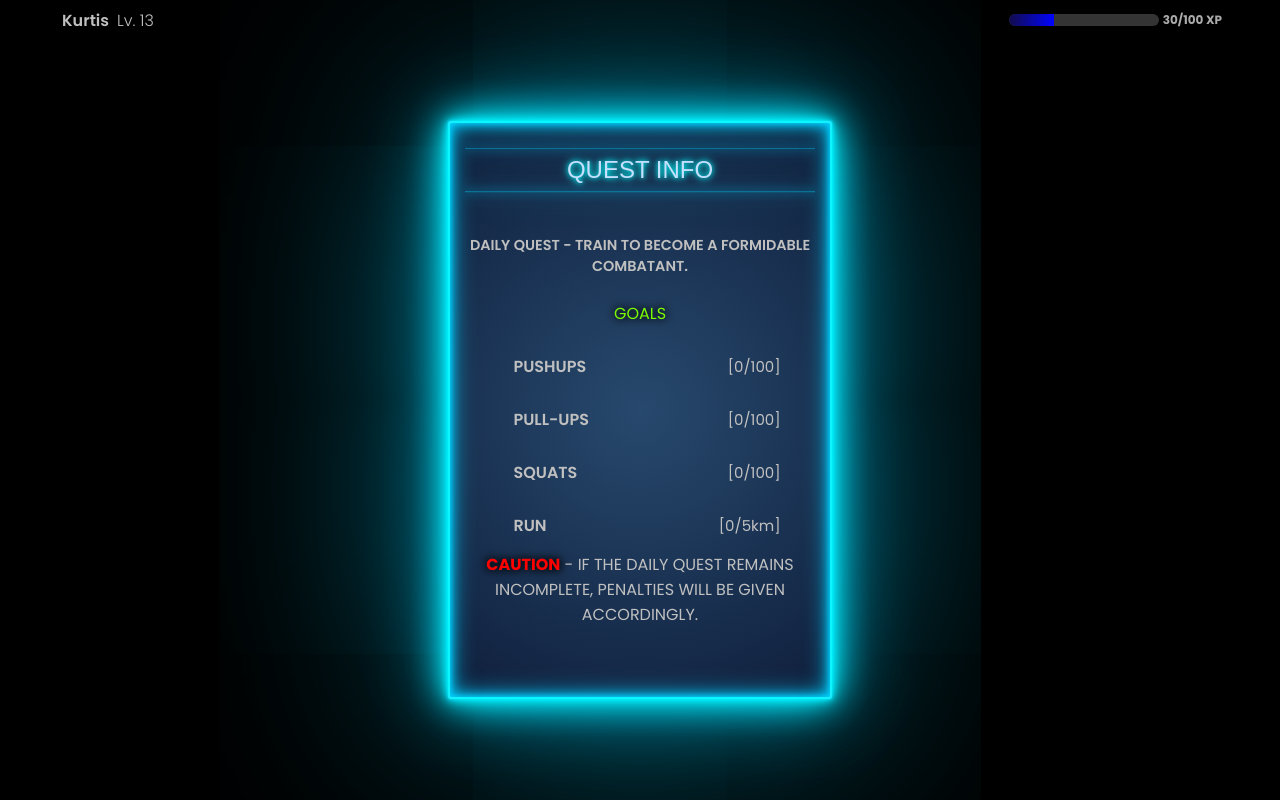
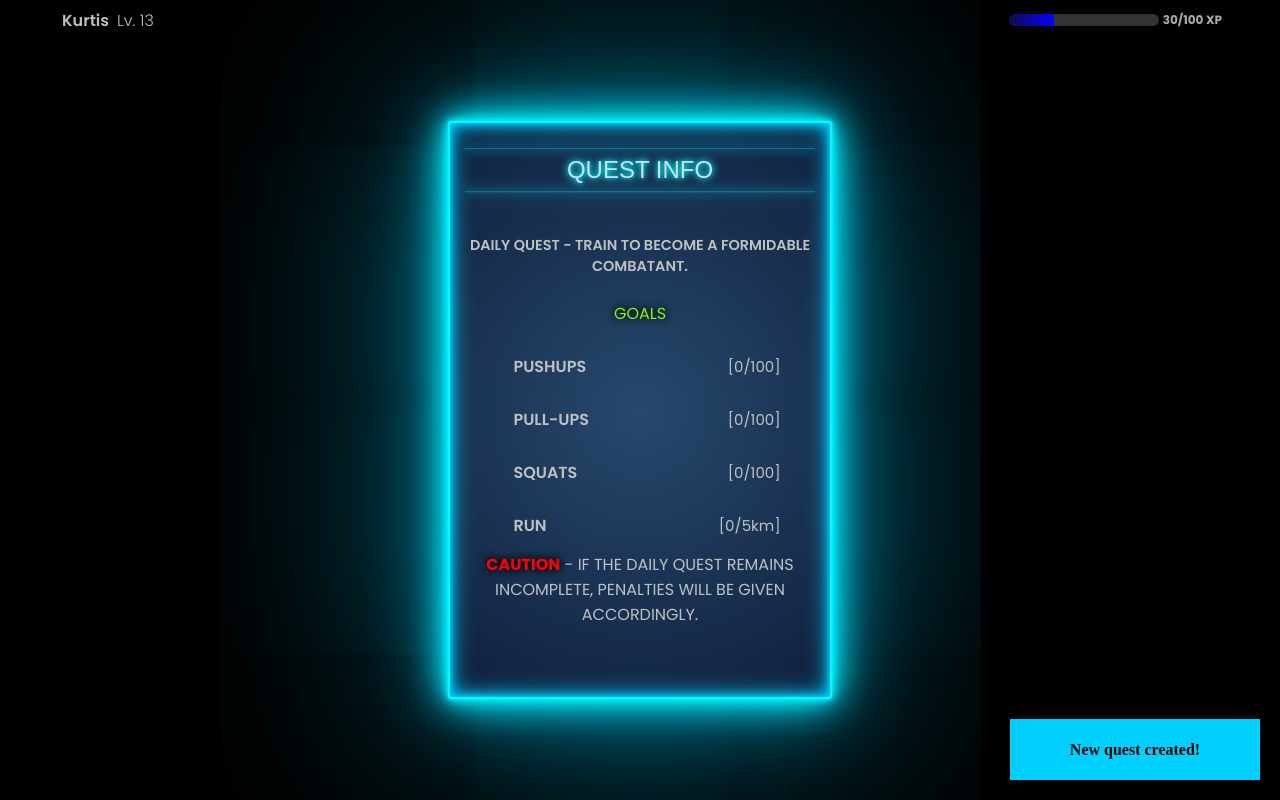
Before and after one commit to KurtisCiao/web-dev-journey, a plain HTML site: page leveling-system-project/index.html in a window 1280 px wide. Drawn offline with Linux system fonts and the light colour scheme.

Commit message:
added message box

```diff
--- a/leveling-system-project/index.html
+++ b/leveling-system-project/index.html
@@ -82,6 +82,9 @@
             </div>
         </div>
     </div>
+    <div class="message-window">
+        <h4>New quest created!</h4>
+    </div>
 </body>
 
 </html>
--- a/leveling-system-project/style.css
+++ b/leveling-system-project/style.css
@@ -89,6 +89,7 @@ nav {
     display: flex;
     justify-content: center;
     align-items: center;
+    z-index: 1;
 }
 
 .quest-window-box {
@@ -283,6 +284,20 @@ nav {
     text-shadow: 0px 0px 10px black, 0px 0px 10px black;
 }
 
+.message-window {
+    background-color: #01d0ff;
+    width: 250px;
+    position: fixed;
+    bottom: 20px;
+    right: 20px;
+    /* padding: 15px; */
+    display: flex;
+    flex-direction: column;
+    align-items: flex-start;
+    z-index: 2;
+    align-items: center;
+}
+
 @media (max-width: 425px) {
     .name, .lvl-text {
         font-size: 14px;
```
